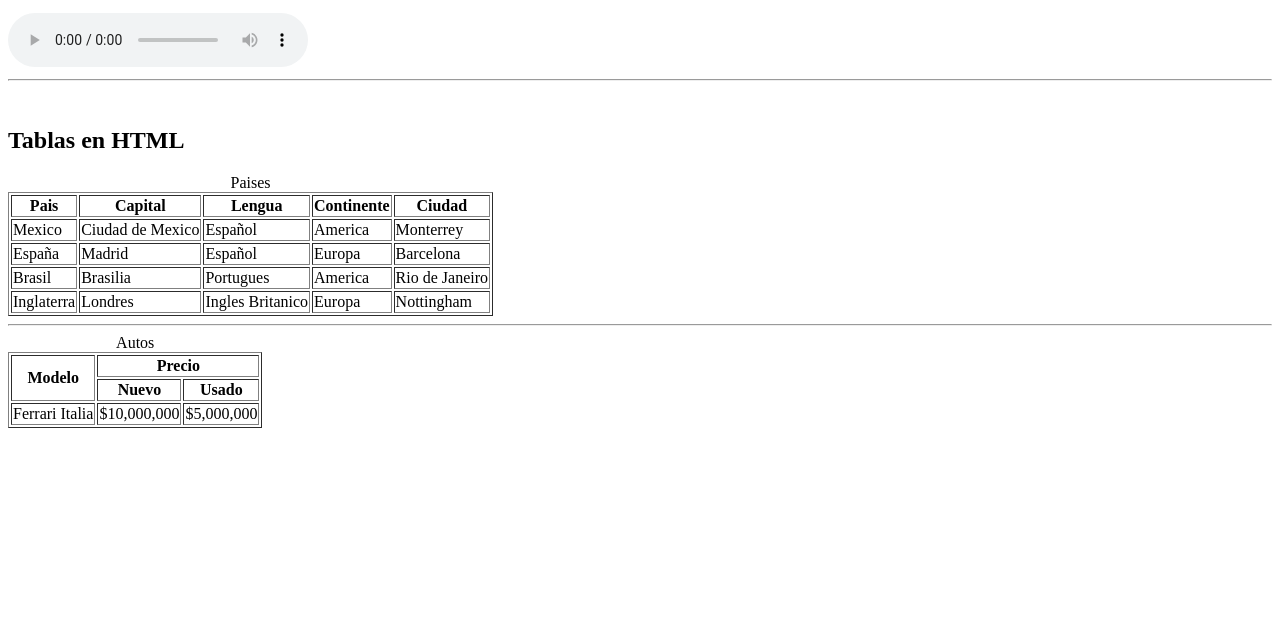
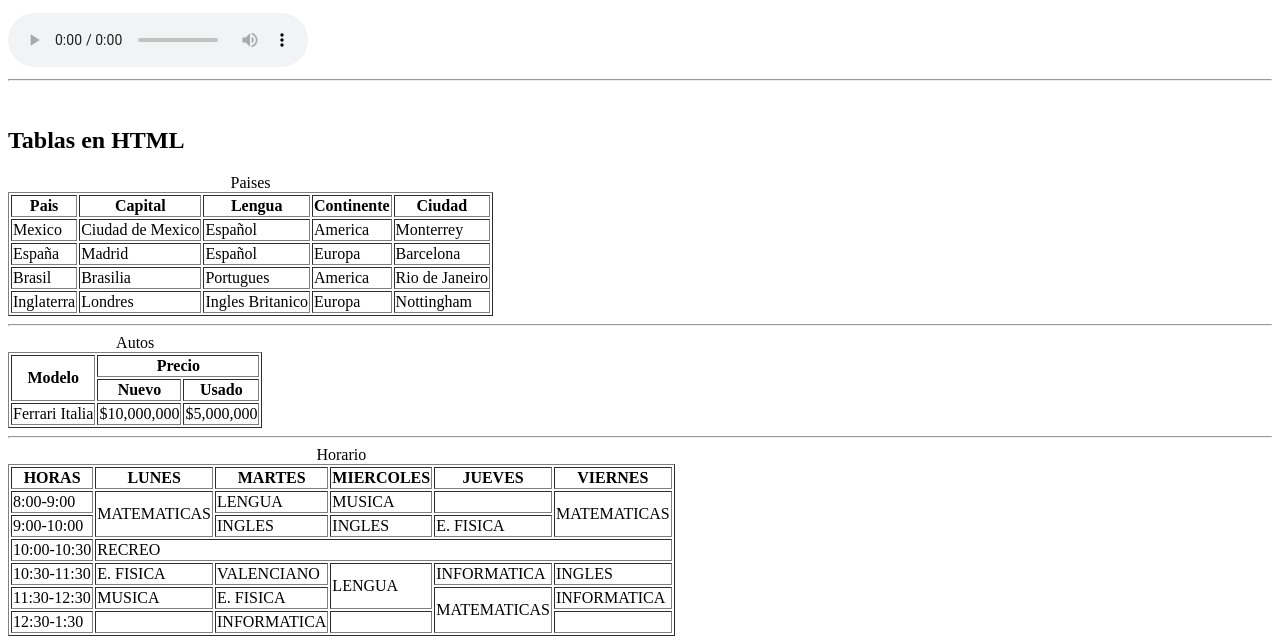
Before and after one commit to ericksitocm/Tareas_PW1, a plain HTML site: page Tarea4/index.html in a window 1280 px wide. Shown: the part 1354-1998 px from the top of the page. Before the commit the page ends 1790 px from the top, so only its background shows below. Drawn offline with Linux system fonts and the light colour scheme.

Commit message:
Se agrega la Tarea 4 de HTML

```diff
--- a/Tarea4/index.html
+++ b/Tarea4/index.html
@@ -85,5 +85,60 @@
         </tr>
    </table>
 
+   <hr>
+
+   <table border="1px">
+    <caption>Horario</caption>
+    <tr>
+        <th>HORAS</th>
+        <th>LUNES</th>
+        <th>MARTES</th>
+        <th>MIERCOLES</th>
+        <th>JUEVES</th>
+        <th>VIERNES</th>
+    </tr>
+    <tr>
+        <td>8:00-9:00</td>
+        <td rowspan="2">MATEMATICAS</td>
+        <td>LENGUA</td>
+        <td>MUSICA</td>
+        <td></td>
+        <td rowspan="2">MATEMATICAS</td>
+    </tr>
+    <tr>
+       <td>9:00-10:00</td>
+       <td>INGLES</td>
+       <td>INGLES</td>
+       <td>E. FISICA</td>
+    </tr>
+    <tr>
+        <td>10:00-10:30</td>
+        <td colspan="5">RECREO</td>
+    </tr>
+    <tr>
+        <td>10:30-11:30</td>
+        <td>E. FISICA</td>
+        <td>VALENCIANO</td>
+        <td rowspan="2">LENGUA</td>
+        <td>INFORMATICA</td>
+        <td>INGLES</td>
+    </tr>
+    <tr>
+        <td>11:30-12:30</td>
+        <td>MUSICA</td>
+        <td>E. FISICA</td>
+        <td rowspan="2">MATEMATICAS</td>
+        <td>INFORMATICA</td>
+    </tr>
+    <tr>
+        <td>12:30-1:30</td>
+        <td></td>
+        <td>INFORMATICA</td>
+        <td></td>
+        <td></td>
+    </tr>
+
+   </table>
+
 </body>
 </html>
```
